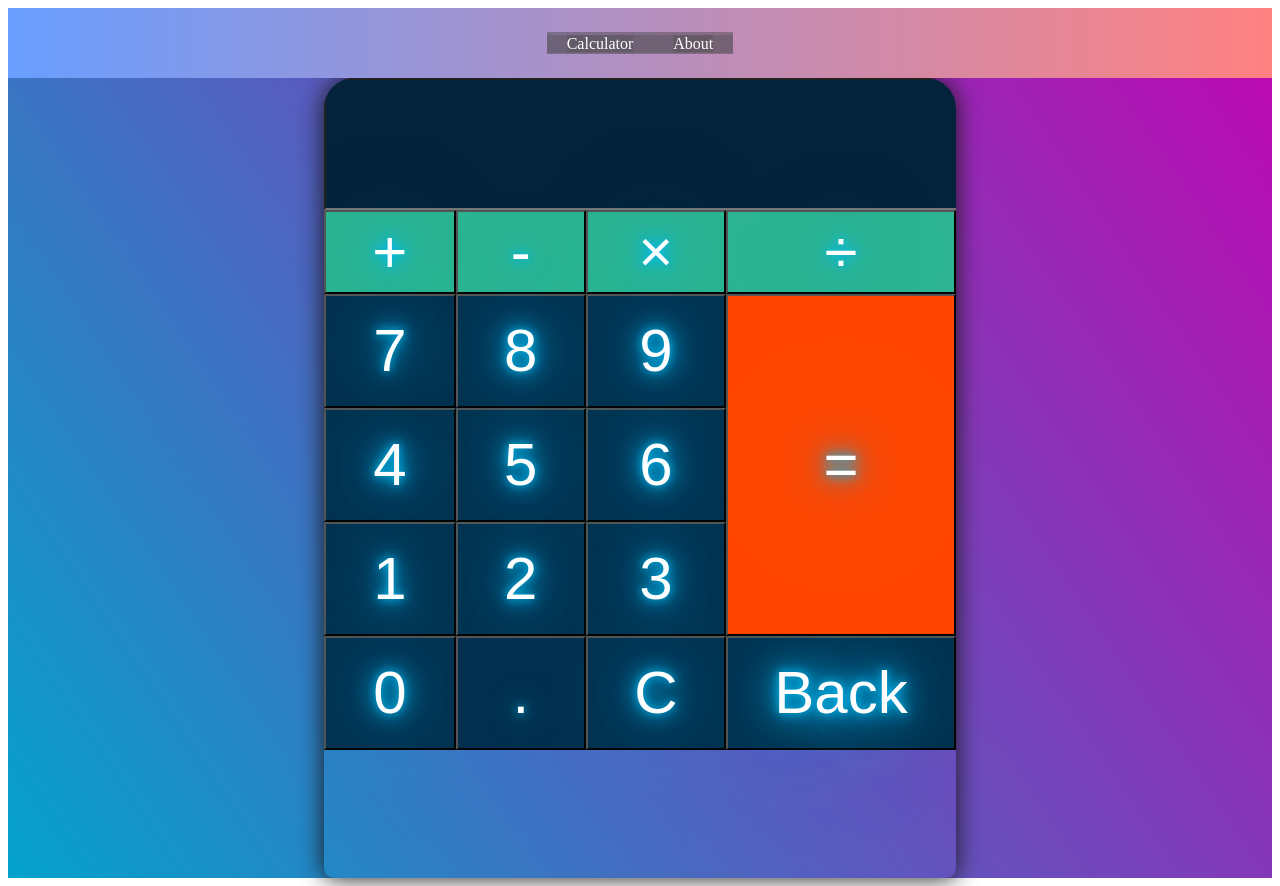
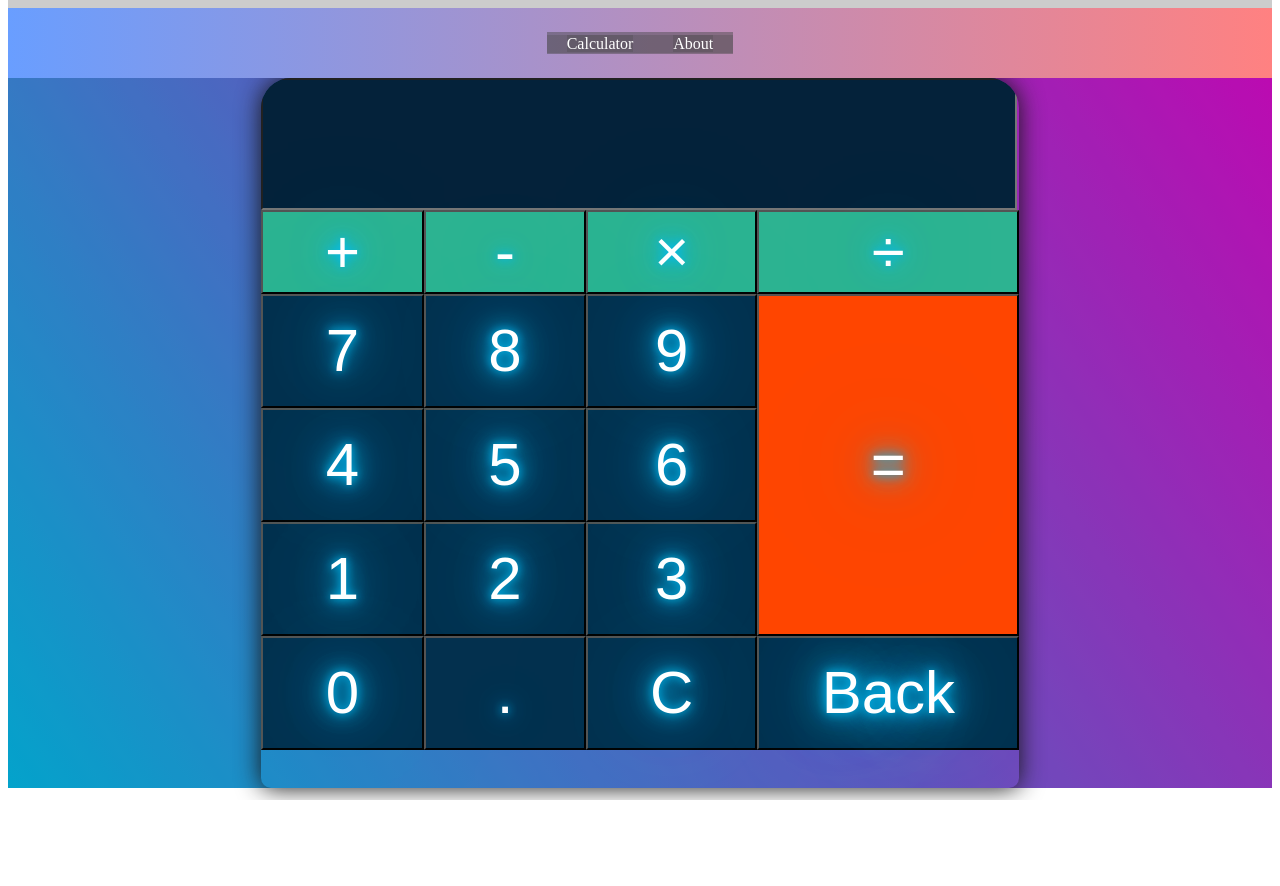
Before and after one commit to VinceSaykao/HedgeServ-Calculator, an Angular app in the folder HedgeServ-Calculator-Project/: page / in a window 1280 px wide. After the commit the page ends 800 px from the top, so only its background shows below. Built offline with nearby package versions, Linux system fonts and the light colour scheme.

Commit message:
added width change 95% for display

```diff
--- a/HedgeServ-Calculator-Project/src/app/components/calculator/calculator.component.css
+++ b/HedgeServ-Calculator-Project/src/app/components/calculator/calculator.component.css
@@ -8,6 +8,7 @@
       align-items: center;
       box-shadow: inset 0 0 0 1000px rgba(0, 0, 0, 0.2);
       object-fit: contain;
+      margin-top: -90px;
 
   }
 
@@ -17,17 +18,20 @@
     border-radius: 30px 30px 10px 10px;
     overflow: hidden;
     height: 100vh;
-    width: 50%;
+    width: 60%;
+    object-fit: contain;
     /* width: 100%; */
     object-fit: contain;
+    margin-top: 90px;
     /* position: sticky; */
+
 
   }
 
   .calculator_display {
     background-color: rgb(4, 34, 58);
     color: white;
-    width: 100%;
+    width: 95%;
     height: 13vh;
     padding: 0.75rem 1rem;
     text-align: right;
```
